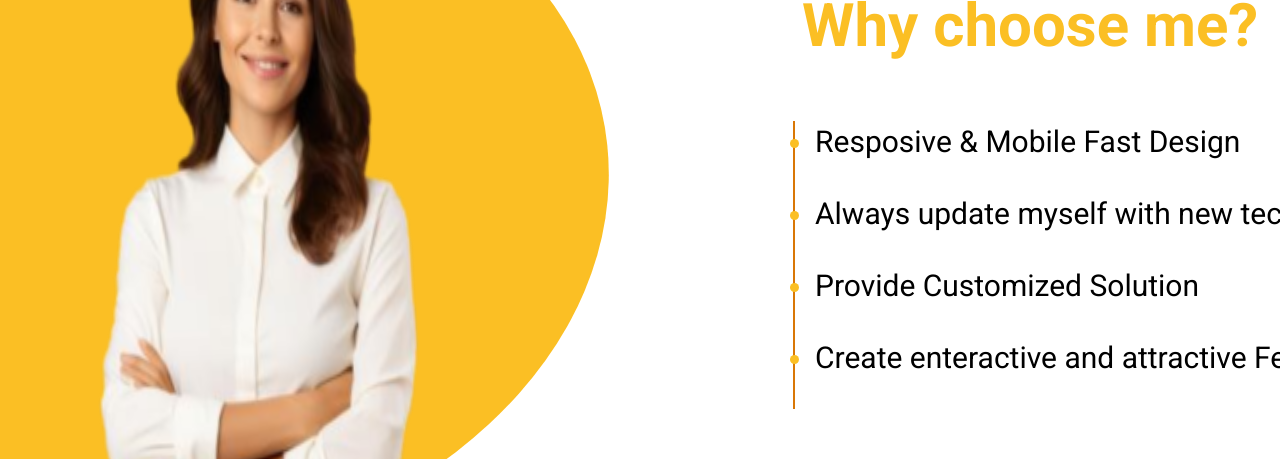
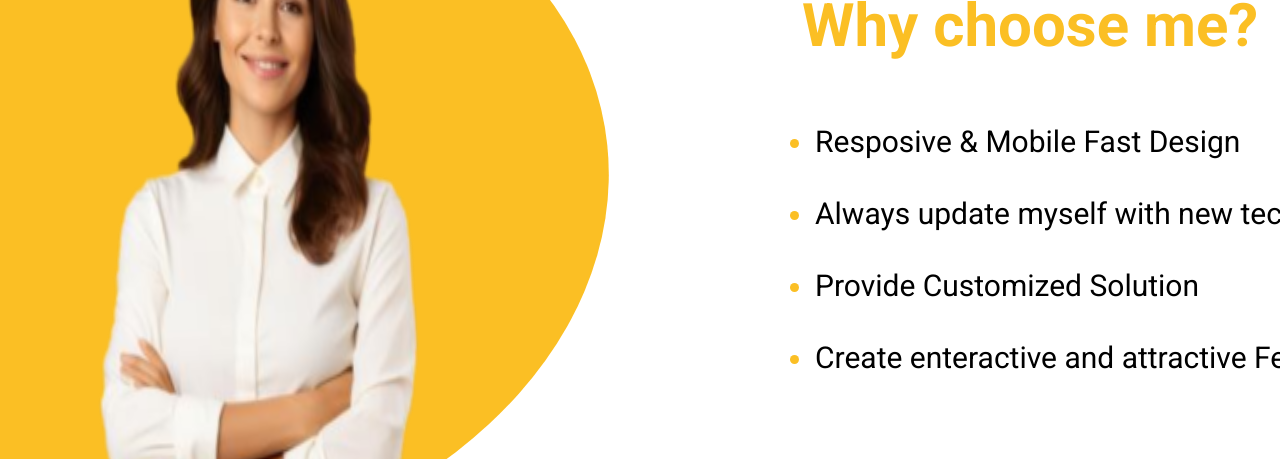
Before and after one commit to joyasaha1004/personal-blog, a React (Vite) app: page / in a window 1280 px wide. Shown: the part 4000-4459 px from the top of the page. Built offline with nearby package versions, Linux system fonts and the light colour scheme.

Commit message:
add all changes

```diff
--- a/src/Componenets/Choice_Me/Choice_Me.jsx
+++ b/src/Componenets/Choice_Me/Choice_Me.jsx
@@ -23,7 +23,7 @@ const Choice_Me = () => {
             </div>
              <div className="mt-96 absolute sm:mt-[400px] md:mt-[400px] lg:mt-[420px] xl:mt-[440px]
              xxl:mt-[470px]">
-                <div className=" w-40 absolute h-[1px] bg-amber-600 rotate-90 -ml-[61.5px] mt-20 sm:mt-16 sm:-ml-[62.5px] lg:mt-20 lg:-ml-[64px] xl:w-72 xl:h-[2px] xl:-ml-[130px] xl:mt-32 xxl:-ml-[132px]"> </div>
+
 
                 <div>
                     <ul className=" marker:text-amber-400 list-disc pl-[33px] space-y-3 reason-list px-6 -mt-3 ">
```
